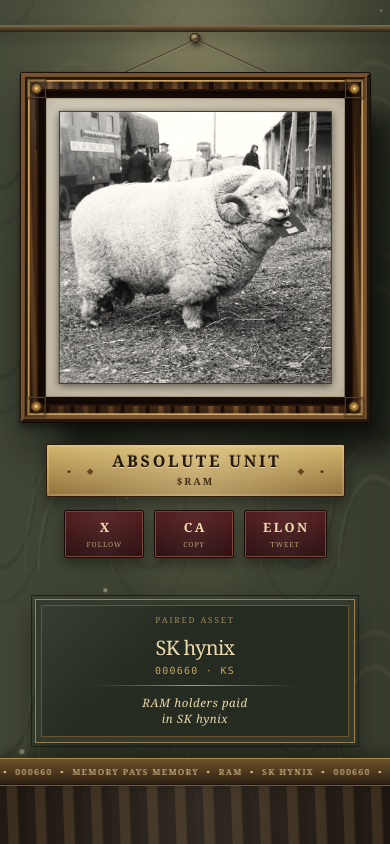
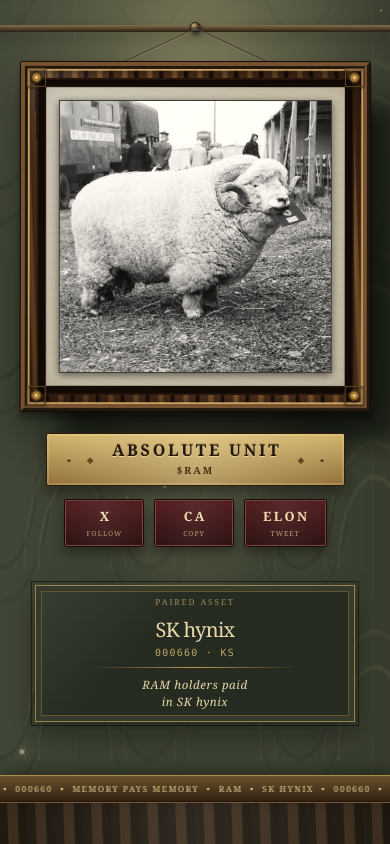
Before and after one commit to chasefort/ramcoin, a website: page site/index.html in a window 390 px wide. Drawn offline with Linux system fonts and the light colour scheme.

Commit message:
Fix payout card on mid-width mobile

```diff
--- a/site/styles.css
+++ b/site/styles.css
@@ -576,13 +576,13 @@ button, a { font: inherit; }
     place-items: start center;
     overflow-x: hidden;
     overflow-y: auto;
-    padding: 4.5rem 1rem 4.2rem;
+    padding: 3.8rem 1rem 4rem;
   }
 
   .gallery {
-    width: min(31rem, 90vw);
+    width: min(23rem, 90vw);
     grid-template-columns: 1fr;
-    gap: 1.2rem;
+    gap: 1rem;
   }
 
   .portrait { width: 100%; }
@@ -591,13 +591,16 @@ button, a { font: inherit; }
 
   .payout-card {
     width: min(20rem, 86vw);
-    padding: 0.85rem 1rem;
+    padding: 0.65rem 1rem;
     outline-offset: 3px;
   }
 
   .payout-card::before,
   .payout-card::after { display: none; }
   .card-rule { margin: 0.55rem 0; }
+
+  .memory-tape { bottom: 2.6rem; }
+  .room::after { height: 2.6rem; }
 }
 
 @media (max-width: 23rem) {
```
